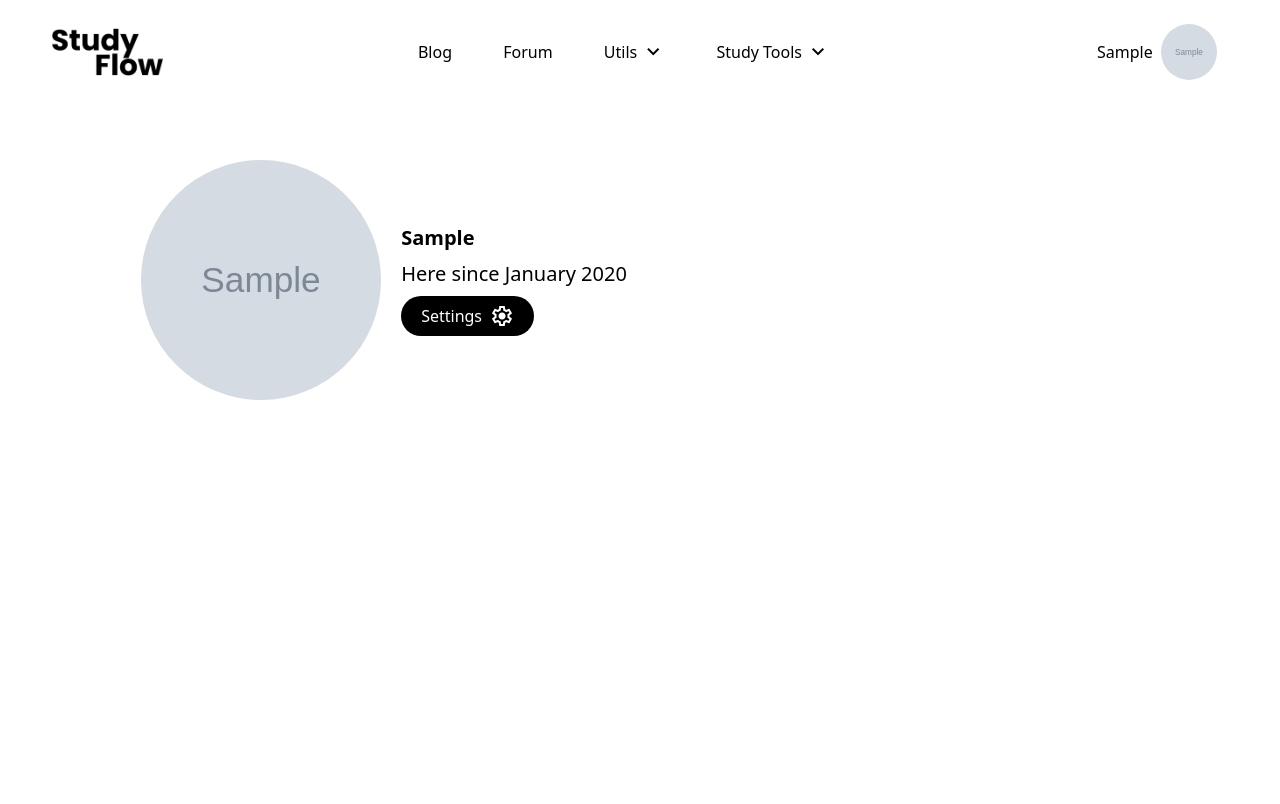
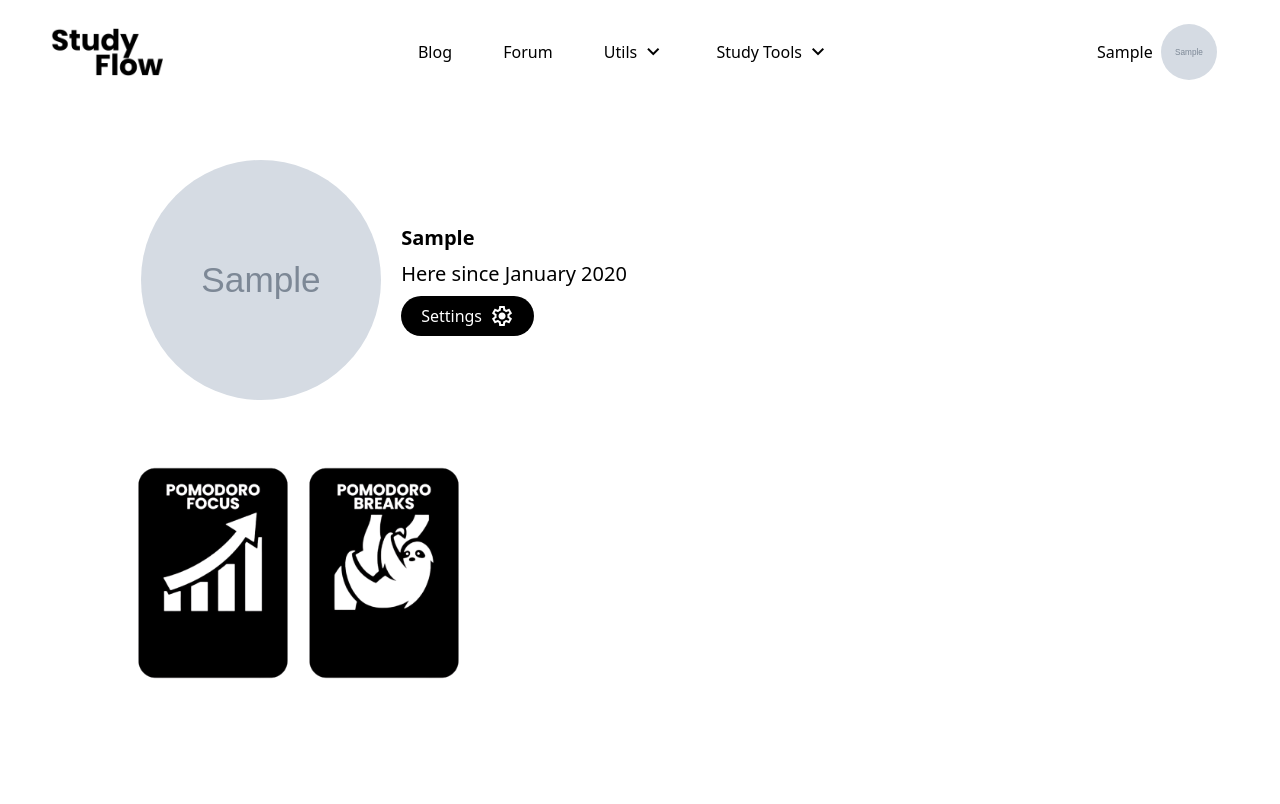
Before and after one commit to MateusVega/StudyingFlow, a Flask app: page /account in a window 1280 px wide. Run offline with Flask 3, Linux system fonts and the light colour scheme; a user stored in the database is signed in; tables that the repository leaves empty hold one stand-in row (values such as "Sample post"); grey boxes marked "Sample" are stand-in pictures.

Commit message:
add `stats on profile`

```diff
--- a/StudyApp/routes.py
+++ b/StudyApp/routes.py
@@ -111,7 +111,8 @@
 @app.route("/account")
 @login_required
 def account():
-    return render_template("account/account.html", title="Account")
+    stats = Stats.query.get(current_user.id)
+    return render_template("account/account.html", title="Account", stats=stats)
 
 @app.route("/account/update", methods=["GET", "POST"])
 @login_required
--- a/StudyApp/static/css/input.css
+++ b/StudyApp/static/css/input.css
@@ -2,3 +2,5 @@
 .alert-success { @apply bg-green-100 border border-green-400 text-green-700; }
 .alert-error { @apply bg-red-100 border border-red-400 text-red-700; }
 .alert-info { @apply bg-blue-100 border border-blue-400 text-blue-700; }
+
+.pom_focus { @apply bg-[url({{ url_for('static', filename='stats_pics/pom_focus.png') }})]}
--- a/StudyApp/static/css/output.css
+++ b/StudyApp/static/css/output.css
@@ -11,15 +11,13 @@
     --color-red-500: oklch(0.637 0.237 25.331);
     --color-red-600: oklch(0.577 0.245 27.325);
     --color-red-700: oklch(0.505 0.213 27.518);
-    --color-amber-300: oklch(0.879 0.169 91.605);
-    --color-amber-500: oklch(0.769 0.188 70.08);
     --color-yellow-500: oklch(0.795 0.184 86.047);
-    --color-yellow-600: oklch(0.681 0.162 75.834);
     --color-green-100: oklch(0.962 0.044 156.743);
     --color-green-400: oklch(0.792 0.209 151.711);
-    --color-green-500: oklch(0.723 0.219 149.579);
     --color-green-600: oklch(0.627 0.194 149.214);
     --color-green-700: oklch(0.527 0.154 150.069);
+    --color-cyan-300: oklch(0.865 0.127 207.078);
+    --color-cyan-500: oklch(0.715 0.143 215.221);
     --color-blue-100: oklch(0.932 0.032 255.585);
     --color-blue-400: oklch(0.707 0.165 254.624);
     --color-blue-700: oklch(0.488 0.243 264.376);
@@ -48,8 +46,6 @@
     --text-4xl--line-height: calc(2.5 / 2.25);
     --text-5xl: 3rem;
     --text-5xl--line-height: 1;
-    --text-6xl: 3.75rem;
-    --text-6xl--line-height: 1;
     --text-7xl: 4.5rem;
     --text-7xl--line-height: 1;
     --text-8xl: 6rem;
@@ -250,6 +246,12 @@
   .sticky {
     position: sticky;
   }
+  .inset-0 {
+    inset: calc(var(--spacing) * 0);
+  }
+  .inset-x-0 {
+    inset-inline: calc(var(--spacing) * 0);
+  }
   .top-0 {
     top: calc(var(--spacing) * 0);
   }
@@ -343,14 +354,23 @@
   .mb-3 {
     margin-bottom: calc(var(--spacing) * 3);
   }
+  .mb-4 {
+    margin-bottom: calc(var(--spacing) * 4);
+  }
   .mb-5 {
     margin-bottom: calc(var(--spacing) * 5);
+  }
+  .mb-6 {
+    margin-bottom: calc(var(--spacing) * 6);
   }
   .mb-8 {
     margin-bottom: calc(var(--spacing) * 8);
   }
-  .mb-20 {
-    margin-bottom: calc(var(--spacing) * 20);
+  .mb-10 {
+    margin-bottom: calc(var(--spacing) * 10);
+  }
+  .mb-12 {
+    margin-bottom: calc(var(--spacing) * 12);
   }
   .ml-1 {
     margin-left: calc(var(--spacing) * 1);
@@ -508,11 +504,26 @@
   .w-4\/5 {
     width: calc(4/5 * 100%);
   }
+  .w-5 {
+    width: calc(var(--spacing) * 5);
+  }
   .w-6 {
     width: calc(var(--spacing) * 6);
   }
+  .w-40 {
+    width: calc(var(--spacing) * 40);
+  }
+  .w-45 {
+    width: calc(var(--spacing) * 45);
+  }
   .w-48 {
     width: calc(var(--spacing) * 48);
+  }
+  .w-50 {
+    width: calc(var(--spacing) * 50);
+  }
+  .w-60 {
+    width: calc(var(--spacing) * 60);
   }
   .w-\[7vh\] {
     width: 7vh;
@@ -576,6 +590,12 @@
   }
   .items-center {
     align-items: center;
+  }
+  .items-end {
+    align-items: flex-end;
+  }
+  .items-stretch {
+    align-items: stretch;
   }
   .justify-between {
     justify-content: space-between;
@@ -1037,14 +1020,29 @@
       }
     }
   }
+  .sm\:mb-4 {
+    @media (width >= 40rem) {
+      margin-bottom: calc(var(--spacing) * 4);
+    }
+  }
+  .sm\:mb-6 {
+    @media (width >= 40rem) {
+      margin-bottom: calc(var(--spacing) * 6);
+    }
+  }
+  .sm\:mb-12 {
+    @media (width >= 40rem) {
+      margin-bottom: calc(var(--spacing) * 12);
+    }
+  }
   .sm\:inline {
     @media (width >= 40rem) {
       display: inline;
     }
   }
-  .sm\:min-h-screen {
+  .sm\:grid-cols-3 {
     @media (width >= 40rem) {
-      min-height: 100vh;
+      grid-template-columns: repeat(3, minmax(0, 1fr));
     }
   }
   .sm\:text-7xl {
@@ -1225,9 +1223,9 @@
       display: inline;
     }
   }
-  .lg\:h-\[65\%\] {
+  .lg\:grid-cols-6 {
     @media (width >= 64rem) {
-      height: 65%;
+      grid-template-columns: repeat(6, minmax(0, 1fr));
     }
   }
   .lg\:flex-row {
--- a/StudyApp/templates/account/account.html
+++ b/StudyApp/templates/account/account.html
@@ -17,8 +17,27 @@
                     </div>
                 </div>
             </header>
-            <footer class="h-[40vh]">
-
+            <footer class="h-[40vh] grid lg:grid-cols-6 md:grid-cols-4 sm:grid-cols-3 grid-cols-2 mx-auto">
+                <div class="relative w-40 mx-auto">
+                    <img class="w-full" src="{{ url_for('static', filename='stats_pics/pom_focus.png') }}" alt="Pomodoro Focus">
+                    <p class="absolute inset-0 flex items-end justify-center text-white font-bold text-lg sm:mb-12 mb-6">
+                        {% if stats.pomodoro_focus > 1 %}
+                            {{ stats.pomodoro_focus }} Minutes
+                        {% else %}
+                            {{ stats.pomodoro_focus }} Minute
+                        {% endif %}
+                    </p>
+                </div>
+                <div class="relative w-40 mx-auto">
+                    <img class="w-full" src="{{ url_for('static', filename='stats_pics/pom_breaks.png') }}" alt="Pomodoro Focus">
+                    <p class="absolute inset-0 flex items-end justify-center text-white font-bold text-lg sm:mb-12 mb-6">
+                        {% if stats.pomodoro_breaks > 1 %}
+                            {{ stats.pomodoro_breaks }} Minutes
+                        {% else %}
+                            {{ stats.pomodoro_breaks }} Minute
+                        {% endif %}
+                    </p>
+                </div>
             </footer>
         </div>
     </section>
```
Also changed, not shown: other parts of StudyApp/static/css/output.css (+46 -95 lines), StudyApp/static/stats_pics/pom_breaks.png (added), StudyApp/static/stats_pics/pom_focus.png (added).
